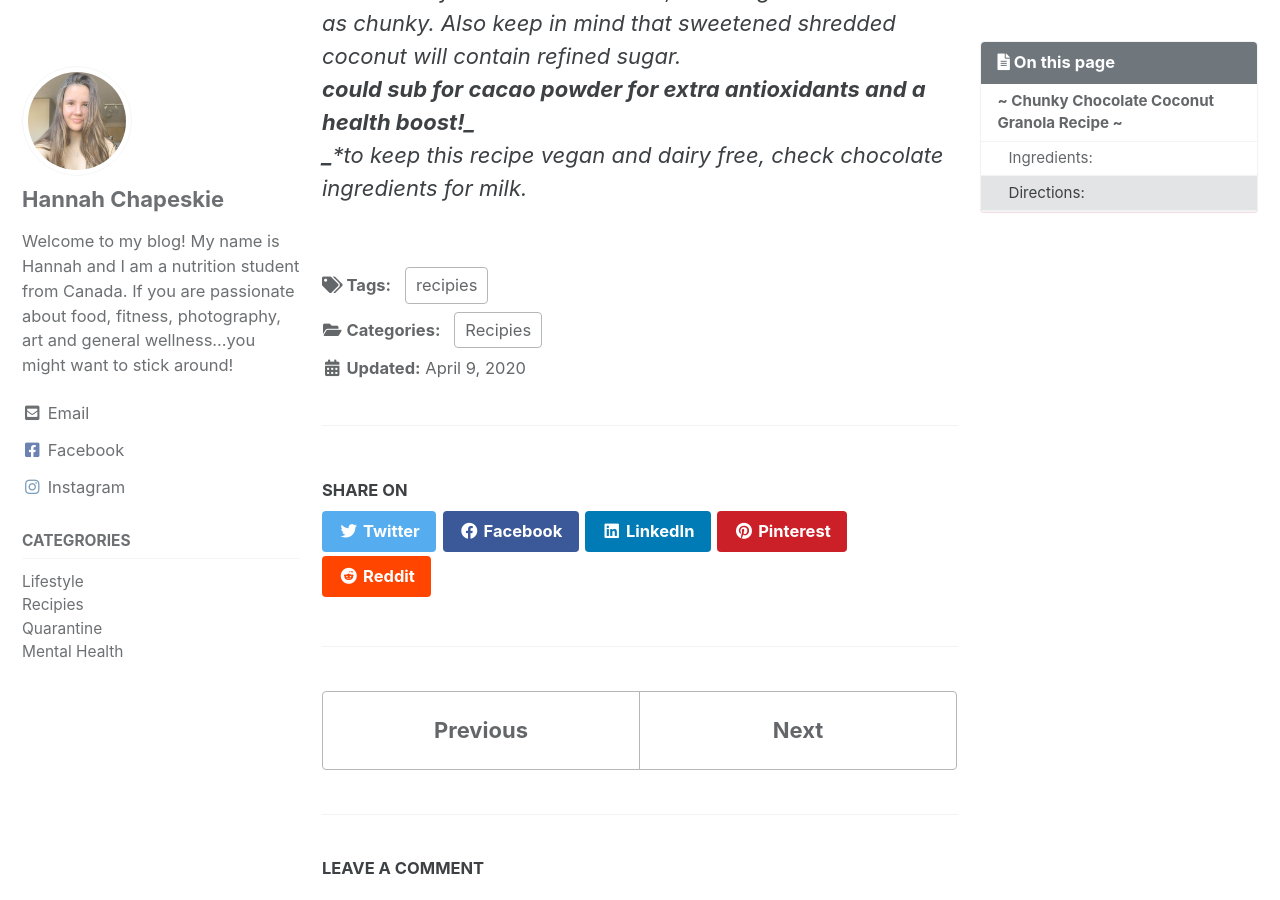
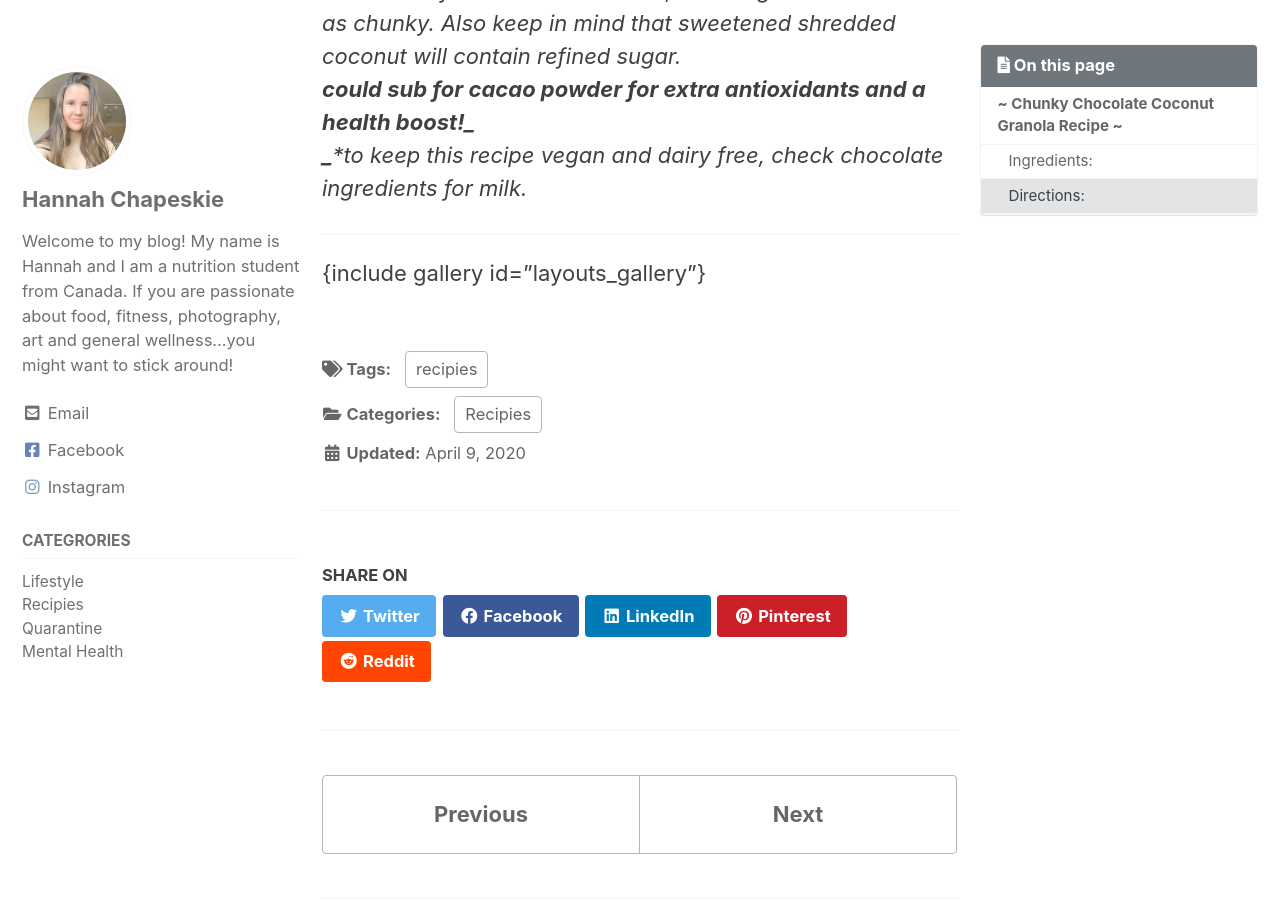
Before and after one commit to dylanbabel/yinandyams, a Jekyll site: the page built from _posts/2020-04-09-chunky-chocolate-coconut-granola.md, in a window 1280 px wide and 900 px high, scrolled down 2851 px. Built offline with Jekyll 4.4.1, drawn with Linux system fonts in a browser that asks for light colours; cached includes are drawn as plain includes; part of the change alters nothing that is shown.

Commit message:
Update 2020-04-09-chunky-chocolate-coconut-granola.md

```diff
--- a/_posts/2020-04-09-chunky-chocolate-coconut-granola.md
+++ b/_posts/2020-04-09-chunky-chocolate-coconut-granola.md
@@ -8,9 +8,9 @@ header:
   teaser: "/assets/images/post-photos/2020-04-09-chunky-chocolate-coconut-granola/ball.jpeg"
 layouts_gallery:
   - url: /assets/images/post-photos/2020-04-09-chunky-chocolate-coconut-granola/stuff in bowl.jpeg
-    image_path: /assets/images/2020-04-09-chunky-chocolate-coconut-granola/stuff in bowl small.jpeg
+    image_path: /assets/images/post-photos/2020-04-09-chunky-chocolate-coconut-granola/stuff in bowl small.jpeg
   - url: /assets/images/post-photos/2020-04-09-chunky-chocolate-coconut-granola/bars.jpeg
-    image_path: /assets/images/2020-04-09-chunky-chocolate-coconut-granola/bars small.jpeg
+    image_path: /assets/images/post-photos/2020-04-09-chunky-chocolate-coconut-granola/bars small.jpeg
 toc: true
 toc_sticky: true
 categories:
@@ -67,3 +67,7 @@ So, if you are looking for an easy, relatively cheap and guilt free granola that
 _*could sub for shredded coconut, but the granola will not be as chunky. Also keep in mind that sweetened shredded coconut will contain refined sugar._ <br>
 _**could sub for cacao powder for extra antioxidants and a health boost!_ <br>
 _***to keep this recipe vegan and dairy free, check chocolate ingredients for milk._
+
+***
+
+{include gallery id="layouts_gallery"}
```
